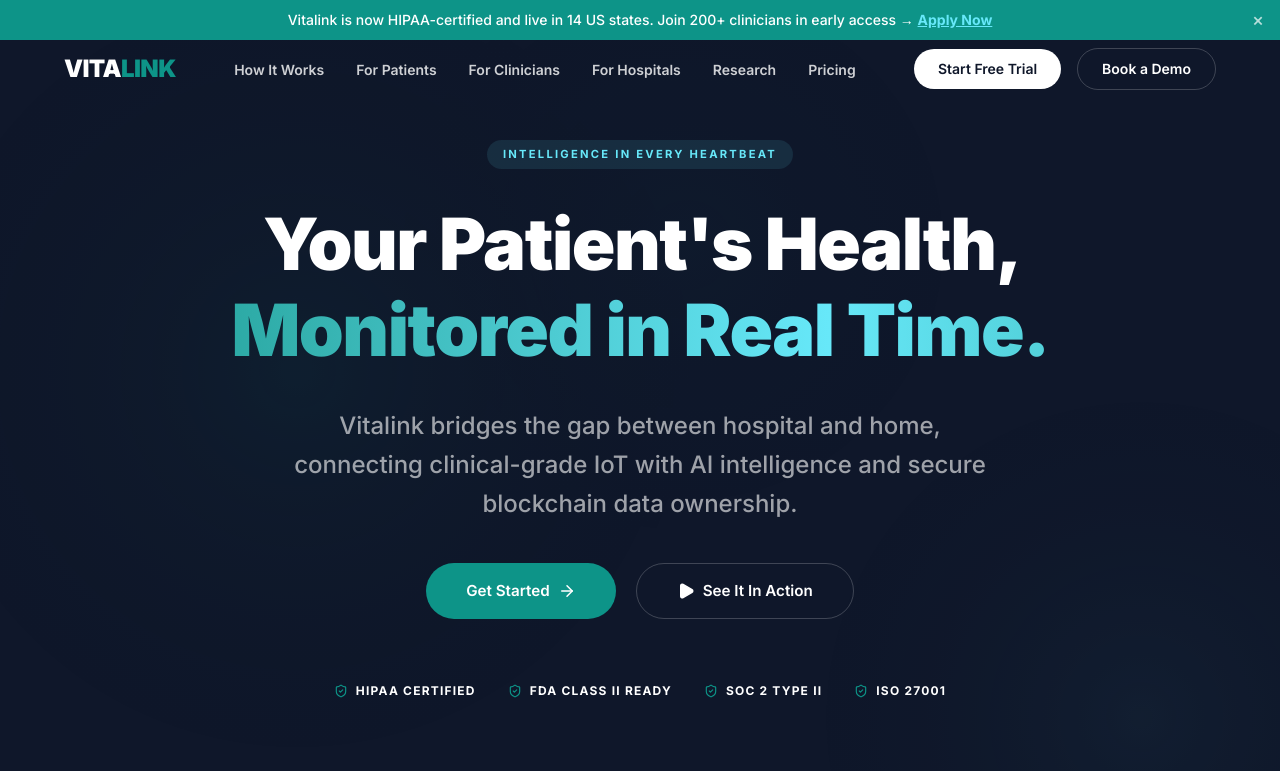
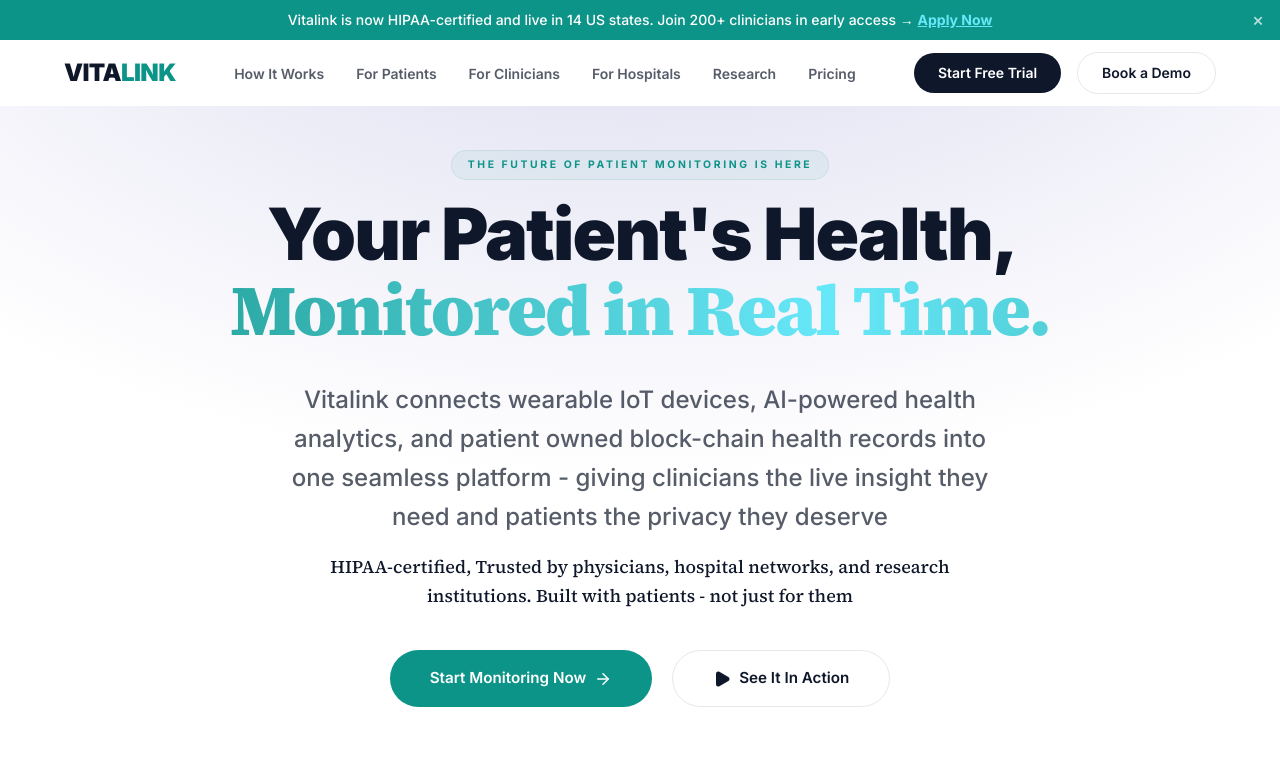
Before and after one commit to iom-future/vitalink, a React (Vite) app: page / in a window 1280 px wide. Shown: the top 771 px of the page. Built offline with nearby package versions, Linux system fonts and the light colour scheme.

Commit message:
feat: Set up initial React application structure, global styling with Tailwind, and core UI components including Hero and Banner.

```diff
--- a/index.html
+++ b/index.html
@@ -7,7 +7,7 @@
     <meta name="description" content="Vitalink connects IoT wearables, clinical AI, and blockchain-secured health records into one seamless remote patient monitoring platform." />
     <link rel="preconnect" href="https://fonts.googleapis.com" />
     <link rel="preconnect" href="https://fonts.gstatic.com" crossorigin />
-    <link href="https://fonts.googleapis.com/css2?family=Inter:wght@400;500;600;700;800;900&family=JetBrains+Mono:wght@400;500;700&display=swap" rel="stylesheet" />
+    <link href="https://fonts.googleapis.com/css2?family=Inter:wght@400;500;600;700;800;900&family=JetBrains+Mono:wght@400;500;700&family=Source+Serif+4:ital,opsz,wght@0,8..60,200..900;1,8..60,200..900&display=swap" rel="stylesheet" />
     <title>Vitalink — AI + Blockchain + IoT Remote Patient Monitoring</title>
   </head>
   <body>
--- a/src/App.jsx
+++ b/src/App.jsx
@@ -1,4 +1,4 @@
-import React from 'react';
+import React, { useState } from 'react';
 import Navbar from './components/Navbar';
 import Hero from './components/Hero';
 import Problem from './components/Problem';
@@ -9,11 +9,13 @@
 import Footer from './components/Footer';
 
 function App() {
+  const [bannerVisible, setBannerVisible] = useState(true);
+
   return (
-    <div className="min-h-screen bg-white">
-      <Navbar />
+    <div className="min-h-screen ">
+      <Navbar bannerVisible={bannerVisible} onBannerClose={() => setBannerVisible(false)} />
       <main>
-        <Hero />
+        <Hero bannerVisible={bannerVisible} />
         <Problem />
         <HowItWorks />
         <Features />
--- a/src/components/Hero.jsx
+++ b/src/components/Hero.jsx
@@ -78,45 +78,54 @@
   }),
 };
 
-export default function Hero() {
+export default function Hero({ bannerVisible }) {
   return (
-    <section id="hero" className="relative min-h-[95vh] flex flex-col justify-center bg-secondary overflow-hidden pt-[140px] pb-10">
-      <HeroBg />
+    <section id="hero" className={`relative min-h-[95vh] flex flex-col justify-center overflow-hidden pb-10 transition-all duration-500 ${bannerVisible ? 'pt-[150px]' : 'pt-[90px]'}`}>
+      <div className="absolute bottom-0 left-0 right-0 top-0 z-[-2] h-screen w-screen bg-[radial-gradient(ellipse_80%_80%_at_50%_-20%,rgba(120,119,198,0.3),rgba(255,255,255,0))]"></div>
+      {/* <HeroBg /> */}
 
       <div className="relative z-10 text-center px-6 max-w-[1200px] mx-auto w-full">
         <motion.span
-          className="eyebrow eyebrow-light !mb-8"
+          className="eyebrow"
           variants={fadeUp} initial="hidden" whileInView="visible" viewport={{ once: true }} custom={0}
         >
-          Intelligence in Every Heartbeat
+          The future of patient monitoring is here
         </motion.span>
 
         <motion.h1
-          className="text-[clamp(2.5rem,6vw,4.5rem)] text-white font-black max-w-[1000px] mx-auto mb-8 tracking-tight leading-[1.05]"
+          className="text-[clamp(2.5rem,6vw,4.5rem)] text-secondary font-black max-w-[1000px] mx-auto mb-8 tracking-tight leading-[1.05]"
           variants={fadeUp} initial="hidden" whileInView="visible" viewport={{ once: true }} custom={1}
         >
           Your Patient's Health,{' '}
-          <span className="bg-gradient-to-r from-primary via-accent to-primary bg-clip-text text-transparent bg-[length:200%_auto] animate-[gradientShift_8s_linear_infinite]">
+          <span className="bg-gradient-to-r !font-primary from-primary via-accent to-primary bg-clip-text text-transparent bg-[length:200%_auto] animate-[gradientShift_8s_linear_infinite]">
             Monitored in Real Time.
           </span>
+
         </motion.h1>
 
         <motion.p
-          className="text-white/60 text-xl md:text-2xl max-w-[720px] mx-auto mb-10 leading-relaxed font-medium"
+          className="text-secondary/70 text-base md:text-2xl max-w-[720px] mx-auto mb-4 leading-relaxed font-medium"
           variants={fadeUp} initial="hidden" whileInView="visible" viewport={{ once: true }} custom={2}
         >
-          Vitalink bridges the gap between hospital and home, connecting clinical-grade IoT with AI intelligence and secure blockchain data ownership.
+          Vitalink connects wearable IoT devices, AI-powered health analytics, and patient owned  block-chain health records into one seamless platform - giving clinicians the live insight they need and patients the privacy they deserve
+        </motion.p>
+
+    <motion.p
+          className="text-gray- font-primary text-sm md:text-lg max-w-[720px] mx-auto mb-10 leading-relaxed font-medium"
+          variants={fadeUp} initial="hidden" whileInView="visible" viewport={{ once: true }} custom={2}
+        >
+          HIPAA-certified, Trusted by physicians, hospital networks, and research institutions. Built  with patients - not just for them
         </motion.p>
 
         <motion.div
           className="flex flex-col sm:flex-row gap-5 justify-center mb-16"
           variants={fadeUp} initial="hidden" whileInView="visible" viewport={{ once: true }} custom={3}
         >
-          <a href="#cta" className="btn-teal group px-10">
-            Get Started
+          <a href="#cta" className="btn-teal justify-center group px-10">
+            Start Monitoring Now
             <ArrowRight size={18} className="group-hover:translate-x-1 transition-transform" />
           </a>
-          <a href="#how-it-works" className="btn-outline group px-10">
+          <a href="#how-it-works" className="btn-outline-dark justify-center group px-10">
             <Play size={18} className="fill-current" />
             See It In Action
           </a>
@@ -127,7 +136,7 @@
           variants={fadeUp} initial="hidden" whileInView="visible" viewport={{ once: true }} custom={4}
         >
           {TRUST_BADGES.map((badge) => (
-            <span key={badge} className="flex items-center gap-2 text-white text-xs font-bold tracking-widest uppercase">
+            <span key={badge} className="flex items-center gap-2 text-secondary text-xs font-bold tracking-widest uppercase">
               <ShieldCheck size={14} className="text-primary" />
               {badge}
             </span>
@@ -137,12 +146,12 @@
 
       {/* Stats Bar */}
       <div className="mt-auto pt-20 relative z-10 w-full">
-        <div className="max-w-[1200px] mx-auto grid grid-cols-2 lg:grid-cols-4 border-t border-white/5">
+        <div className="max-w-[1200px] mx-auto grid grid-cols-2 lg:grid-cols-4 border-t border-secondary/10">
           {STATS.map((stat, i) => (
             <motion.div
               key={stat.number}
               className={`text-center py-12 px-6 ${
-                i < STATS.length - 1 ? 'border-r border-white/5' : ''
+                i < STATS.length - 1 ? 'border-r border-secondary/10' : ''
               }`}
               initial={{ opacity: 0 }}
               whileInView={{ opacity: 1 }}
@@ -152,7 +161,7 @@
               <div className="font-mono text-3xl md:text-4xl font-bold text-accent mb-2">
                 {stat.number}
               </div>
-              <div className="text-white/40 text-[0.7rem] font-bold uppercase tracking-[0.2em]">{stat.label}</div>
+              <div className="text-secondary/40 text-[0.7rem] font-bold uppercase tracking-[0.2em]">{stat.label}</div>
             </motion.div>
           ))}
         </div>
--- a/src/components/Navbar.jsx
+++ b/src/components/Navbar.jsx
@@ -11,7 +11,7 @@
   { label: 'Pricing', href: '#cta' },
 ];
 
-export default function Navbar() {
+export default function Navbar({ bannerVisible, onBannerClose }) {
   const [scrolled, setScrolled] = useState(false);
   const [mobileOpen, setMobileOpen] = useState(false);
 
@@ -23,17 +23,17 @@
 
   return (
     <header className="fixed top-0 left-0 w-full z-50 transition-all duration-500  ">
-      {!scrolled && <Banner />}
+      {!scrolled && bannerVisible && <Banner onClose={onBannerClose} />}
       <nav
-        className={`transition-all duration-500 py-2 ${
+        className={`transition-all duration-500 py-3 ${
           scrolled
-            ? 'bg-white/90 backdrop-blur-xl shadow-clinical border-b border-secondary/5 py-1'
-            : 'bg-transparent'
+            ? 'bg-white/90 backdrop-blur-xl shadow-clinical  py-1'
+            : 'bg-white'
         }`}
       >
         <div className="max-w-[1200px] mx-auto px-6 flex items-center justify-between ">
           {/* Logo */}
-          <a href="#" className={`text-2xl font-black tracking-tight transition-colors duration-500 ${scrolled ? 'text-secondary' : 'text-white'}`}>
+          <a href="#" className={`text-2xl font-black tracking-tight transition-colors duration-500 ${scrolled ? 'text-secondary' : 'text-secondary'}`}>
             VITA<span className="text-primary">LINK</span>
           </a>
 
@@ -44,7 +44,7 @@
                 <a
                   href={link.href}
                   className={`text-sm font-semibold transition-all duration-300 ${
-                    scrolled ? 'text-secondary/70 hover:text-primary' : 'text-white/80 hover:text-white'
+                    scrolled ? 'text-secondary/70 hover:text-primary' : 'text-secondary/70 hover:text-primary'
                   }`}
                 >
                   {link.label}
@@ -55,10 +55,10 @@
 
           {/* Desktop CTAs */}
           <div className="hidden lg:flex items-center gap-4">
-            <a href="#cta" className={`btn-primary !px-6 !py-2.5 !text-sm ${scrolled ? '' : 'bg-white !text-secondary hover:bg-white/90'}`}>
+            <a href="#cta" className={`btn-primary px-6! py-2.5! text-sm! ${scrolled ? '' : ''}`}>
               Start Free Trial
             </a>
-            <a href="#cta" className={`btn-outline !px-6 !py-2.5 !text-sm ${scrolled ? '!border-secondary/20 !text-secondary hover:!bg-secondary hover:!text-white' : ''}`}>
+            <a href="#cta" className={`btn-outline-dark px-6! py-2.5! text-sm! ${scrolled ? 'border-secondary/20! text-secondary! hover:bg-secondary! hover:text-white!' : ''}`}>
               Book a Demo
             </a>
           </div>
@@ -66,7 +66,7 @@
           {/* Mobile Toggle */}
           <button
             onClick={() => setMobileOpen(!mobileOpen)}
-            className={`lg:hidden bg-transparent border-none cursor-pointer transition-colors ${scrolled ? 'text-secondary' : 'text-white'}`}
+            className={`lg:hidden bg-transparent border-none cursor-pointer transition-colors ${scrolled ? 'text-secondary' : 'text-secondary'}`}
             aria-label="Toggle menu"
           >
             {mobileOpen ? <X size={24} /> : <Menu size={24} />}
@@ -82,7 +82,7 @@
                   <a
                     href={link.href}
                     onClick={() => setMobileOpen(false)}
-                    className="block py-4 text-secondary/70 text-base font-semibold border-b border-secondary/5 flex items-center justify-between"
+                    className="py-4 text-secondary/70 text-base font-semibold border-b border-secondary/5 flex items-center justify-between"
                   >
                     {link.label}
                     <ArrowRight size={16} className="text-primary/40" />
--- a/src/index.css
+++ b/src/index.css
@@ -10,7 +10,8 @@
   --color-text-primary: #0F172A;
   --color-text-muted: #64748B;
 
-  --font-heading: 'Inter', sans-serif;
+  --font-primary: 'Source Serif 4', serif;
+  --font-heading: var(--font-primary);
   --font-body: 'Inter', sans-serif;
   --font-mono: 'JetBrains Mono', monospace;
 
@@ -33,11 +34,11 @@
   background-color: #FFFFFF;
 }
 
-h1, h2, h3, h4, h5, h6 {
+/* h1, h2, h3, h4, h5, h6 {
   font-family: var(--font-heading);
   line-height: 1.2;
   letter-spacing: -0.02em;
-}
+} */
 
 /* ── Reusable Component Utilities ───────────────────── */
 @layer components {
@@ -87,13 +88,13 @@
            transition-all duration-400 ease-[cubic-bezier(0.4,0,0.2,1)];
   }
   .btn-teal:hover {
-    @apply bg-primary-dark;
+    @apply bg-primary-dark text-center;
     transform: scale(1.02);
   }
 
   .btn-outline {
     @apply inline-flex items-center gap-2 px-8 py-4 rounded-full font-semibold text-[0.95rem] cursor-pointer
-           bg-transparent text-white border border-white/20
+           bg-transparent text-white text-center border border-white/20
            transition-all duration-400 ease-[cubic-bezier(0.4,0,0.2,1)];
   }
   .btn-outline:hover {
@@ -109,13 +110,14 @@
     @apply bg-secondary text-white;
   }
 
+  .font-primary {
+    font-family: var(--font-primary);
+  }
+
   .eyebrow {
-    @apply inline-block text-[0.7rem] font-bold tracking-[0.2em] uppercase text-primary mb-6 px-4 py-1.5 rounded-full;
-    background: rgba(13, 148, 136, 0.08);
-  }
-  .eyebrow-light {
-    @apply text-accent;
-    background: rgba(103, 232, 249, 0.1);
+    @apply inline-block text-[0.65rem] font-bold tracking-[0.25em] uppercase text-primary mb-4 px-4 py-1.5 rounded-full;
+    background: rgba(13, 148, 136, 0.06);
+    border: 1px solid rgba(13, 148, 136, 0.1);
   }
 }
 
```
Also changed, not shown: src/components/Banner.jsx (+3 -6 lines).
